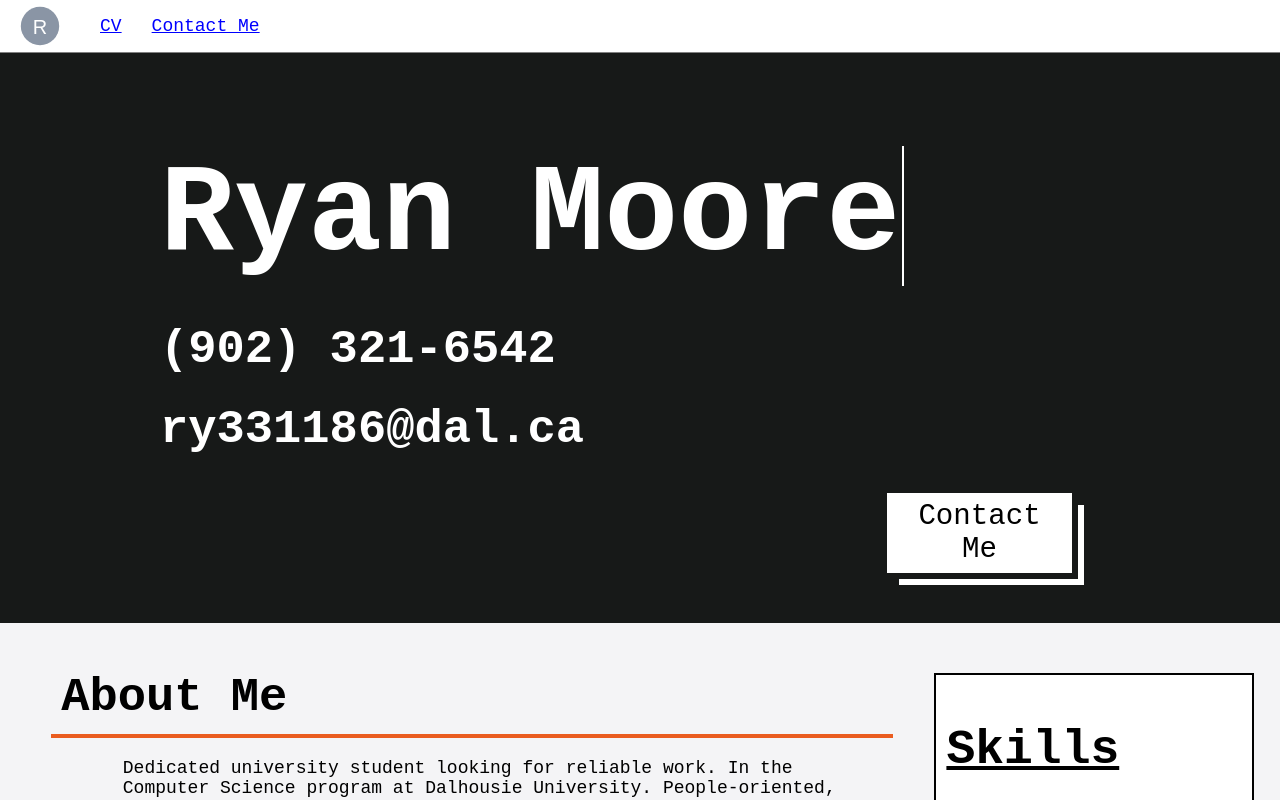
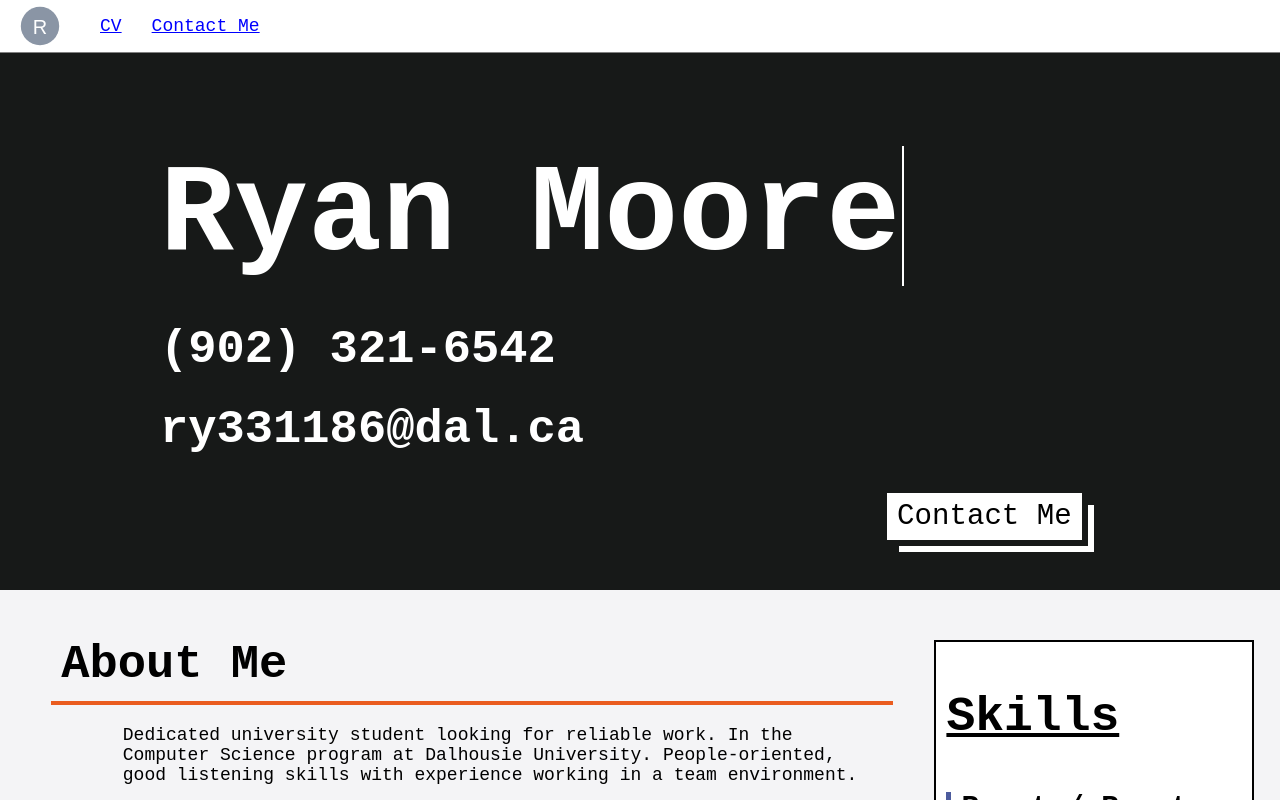
Before and after one commit to RyanMoore145/Resume, a React (Create React App) app: page /CV in a window 1280 px wide. Built offline with nearby package versions, Linux system fonts and the light colour scheme.

Commit message:
Made contact button one line, resized source code links on smaller viewports

```diff
--- a/src/CV.module.css
+++ b/src/CV.module.css
@@ -51,6 +51,8 @@
 .ShadowButton {
 	cursor: pointer;
 	background-color: white;
+	width: fit-content;
+	white-space: nowrap;
 	border: none;
 	padding-top: 7px;
 	padding-bottom: 7px;
@@ -277,6 +279,9 @@
 	.EducationTableElement > h4 {
 		font-size: 4.8vmin;
 	}
+	.Page footer a {
+		font-size: 3.3vmin;
+	}
 }
 
 @media only screen and (max-width: 600px) {
```
